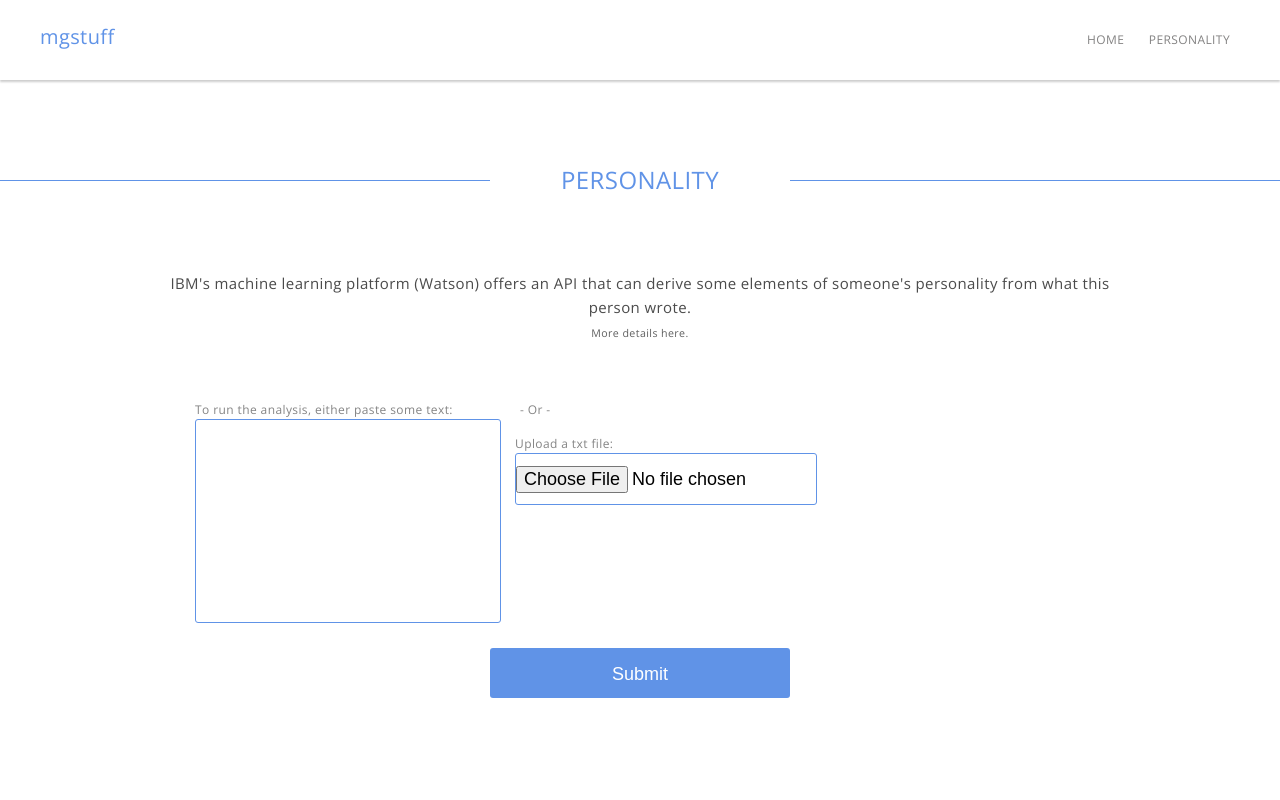
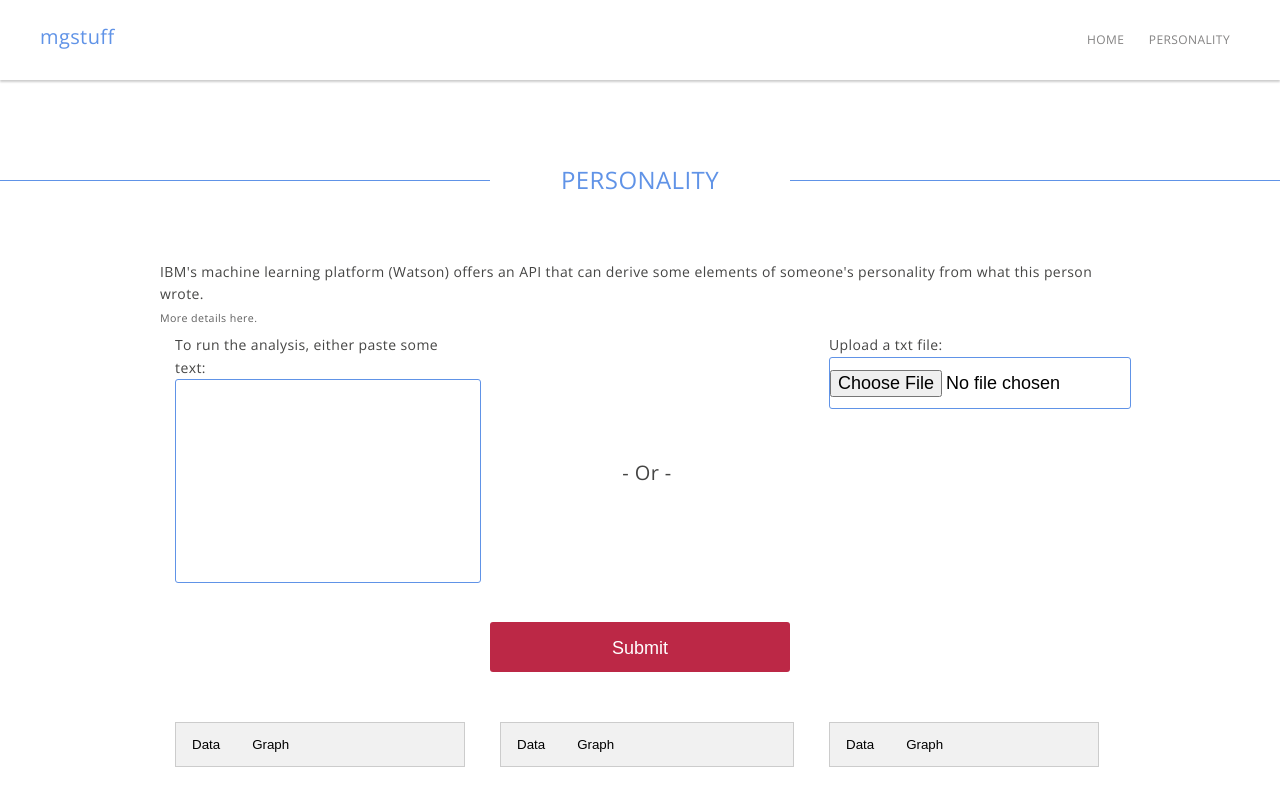
Before and after one commit to Grutin/mgstuff, a Flask app: template templates/personality.html in a window 1280 px wide. Run offline with Flask 2, Linux system fonts and the light colour scheme; the template is opened without the code that fills it, so the values that code supplies are empty; some libraries are stand-ins or nearby versions.

Commit message:
adding data into the tab menu

```diff
--- a/personality.py
+++ b/personality.py
@@ -18,7 +18,7 @@
     try:
         with open("testfile.txt","r") as f:
             r = requests.post(POST_URL, data=f, headers=headers)
-            if r.error is None and r.status_code == 200: #success
+            if r.status_code == 200: #success
                 print("success")
                 return r.text
             else:
--- a/static/css/style.css
+++ b/static/css/style.css
@@ -63,6 +63,12 @@
 	Responsive 3-column layout - outside of Treviso
 ******************************************************************/
 
+.pagewrap {
+    padding: 5px;
+	width: 960px;
+	margin: 20px auto;
+}
+
 .left-col {
 	width: 290px;
 	float: left;
@@ -74,16 +80,13 @@
 	float: left;
 	padding: 5px 15px;
 	margin: 0px 5px 5px 5px;
+
 }
 
 .right-col {
 	width: 270px;
 	padding: 5px 15px;
 	float: left;
-}
-footer {
-	clear: both;
-	padding: 0 15px;
 }
 
 /* for 980px or less */
@@ -288,6 +291,8 @@
 /******************************************************************
 	Main
 ******************************************************************/
+
+
 .content {
 	max-width: 960px;
 	width: 80%;
--- a/static/js/personality.js
+++ b/static/js/personality.js
@@ -21,13 +21,37 @@
     evt.currentTarget.className += " active";
 }
 
-// this handles the data display in Data tab of the result section
 
-function dataToTab(data_dict) {
+// writes data into the 3 columns and the data menu
+
+function dataToDataTab(data_dict) {
     document.addEventListener("DOMContentLoaded", function(event) {
+        main_categories = ["personality","values","needs"];
+        three_col = document.getElementById("col-container").children;
 
-    }
+        // iterate over the 3 columns / 3 main categories
+        for (i = 0; i<main_categories.length; i++ ) {
+
+            var new_ul = document.createElement("UL");
+            labels_list = returnLabelList(main_categories[i]);
+            // iterate over the labels
+            for (var j = 0; j < labels_list.length; j++) {
+                new_li = document.createElement("LI");
+                new_text_node = document.createTextNode(labels_list[j]);
+                new_li.appendChild(new_text_node);
+                new_sub_li = document.createElement("LI");
+                // the [1] below corresponds to getting percentiles instead of raw value.
+                new_sub_text_node = document.createTextNode(data_dict[main_categories[i]][1][j]);
+                new_sub_li.appendChild(new_sub_text_node);
+                new_li.appendChild(new_sub_li);
+                new_ul.appendChild(new_li);
+            }
+            three_col[i].children[1].appendChild(new_ul);
+        }
+
+    });
 }
+
 
 // this handles the chart display
 
@@ -43,20 +67,9 @@
         // iterate over the list of ids to build each chart
         for (var i=0; i < id_list.length; i++ ) {
 
-            labels_list = [];
+            // this switch helps build the list for labels of the chart (labels_list)
+            labels_list = returnLabelList(id_list[i]);
 
-            // this switch helps build the list for labels of the chart (labels_list)
-            switch(id_list[i]) {
-                case "personality": labels_list = ["openness","conscientiousness","extraversion","agreeableness","emotional_range"]; break;
-                case "needs": labels_list = ["challenge","closeness","curiosity","excitement","harmony","ideal","liberty","love","practicality","self_expression","stability","structure"];  break;
-                case "values": labels_list = ["conservation","openness_to_change","hedonism","self_enhancement","self_transcendence"];  break;
-                case "Openness": labels_list = ["adventurousness","artistic_interests","emotionality","imagination","intellect","liberalism"];  break;
-                case "Conscientiousness": labels_list = ["achievement_striving","cautiousness","dutifulness","orderliness","self_discipline","self_efficacy"];  break;
-                case "Extraversion": labels_list = ["activity_level","assertiveness","cheerfulness","excitement_seeking","outgoing","gregariousness"];  break;
-                case "Agreeableness": labels_list = ["altruism","cooperation","modesty","uncompromising","sympathy","trust"];  break;
-                case "Emotional_range": labels_list = ["anger","anxiety","depression","immoderation","self_consciousness","susceptible_to_stress"];  break;
-            }
-        // compile all the data in the tab
 
         // now compile all the data in the graph
 
@@ -86,6 +99,19 @@
         }
 
     });
+}
+
+function returnLabelList(parent_label) {
+    switch(parent_label) {
+        case "personality": return ["openness","conscientiousness","extraversion","agreeableness","emotional_range"]; break;
+        case "needs": return ["challenge","closeness","curiosity","excitement","harmony","ideal","liberty","love","practicality","self_expression","stability","structure"];  break;
+        case "values": return ["conservation","openness_to_change","hedonism","self_enhancement","self_transcendence"];  break;
+        case "Openness": return ["adventurousness","artistic_interests","emotionality","imagination","intellect","liberalism"];  break;
+        case "Conscientiousness": return ["achievement_striving","cautiousness","dutifulness","orderliness","self_discipline","self_efficacy"];  break;
+        case "Extraversion": return ["activity_level","assertiveness","cheerfulness","excitement_seeking","outgoing","gregariousness"];  break;
+        case "Agreeableness": return ["altruism","cooperation","modesty","uncompromising","sympathy","trust"];  break;
+        case "Emotional_range": return ["anger","anxiety","depression","immoderation","self_consciousness","susceptible_to_stress"];  break;
+    }
 }
 
 function checkButton() {
--- a/templates/personality.html
+++ b/templates/personality.html
@@ -12,6 +12,7 @@
    {% if dataFile != "none" %}
       <script>
           dataToChart({{ dataFile|tojson }});
+          dataToDataTab({{ dataFile|tojson }});
       </script>
    {% endif %}
 
@@ -27,21 +28,22 @@
 <!-- End Section Divider -->
 
 <div class="content" >
-     <p class="main dark-gray">IBM's machine learning platform (Watson) offers an API that can derive some elements of someone's personality from what this person wrote.
-         <br><a href="https://personality-insights-livedemo.mybluemix.net/">More details here.</a>
-    </p>
+     <h5>IBM's machine learning platform (Watson) offers an API that can derive some elements of someone's personality from what this person wrote.
+         <br>
+         <a href="https://personality-insights-livedemo.mybluemix.net/">More details here.</a>
+    </h5>
     <form action = "http://localhost:5000/personality" method = "POST" enctype = "multipart/form-data">
-        <div class="person">
+        <div>
             <div class="left-col">
-                <p>To run the analysis, either paste some text:</p>
+                <h5>To run the analysis, either paste some text:</h5>
                 <input name="paragraph_text" id="text_input_field" type="text" name="textField" />
             </div>
             <div class="middle-col">
-                <p>- Or -</p>
+                <h2 style="text-align:center; line-height:278px">- Or -</h2>
             </div>
             <div class="right-col">
-                <p>Upload a txt file:</p>
-                     <input type = "file" name = "file" id="fileItem" />
+                <h5>Upload a txt file:</h5>
+                     <input type = "file" name = "file" id="fileItem"  />
             </div>
         </div>
         <!-- Clear :) -->
@@ -55,36 +57,42 @@
 </div>
 
 
-<div class="content">
+<div class="content pagewrap" id="col-container">
     <!--only add content if the template received a file from the API-->
     {% if dataFile != "none" %}
     <!--The 3 columns-->
-    <div class="left-col">
-        {% for key, value in dataFile.items() %}
+    <div class="left-col" id="bigfive_col">
         <div class="tab">
           <button class="tablinks" onclick="openCity(event, 'Data')">Data</button>
           <button class="tablinks" onclick="openCity(event, 'Graph')">Graph</button>
         </div>
-        <div id="Data" class="tabcontent">
-             <ul>
-                <li>
-                    {{key}}
-                </li>
-                <li>
-                    {{value}}
-                </li>
-            </ul>
+        <div class="Data" class="tabcontent">
         </div>
-        <div id="Graph" class="tabcontent">
+        <div class="Graph" class="tabcontent">
         </div>
-        {% endfor %}
     </div>
-    <div class="middle-col">
-
+    <div class="middle-col" id="needs_col">
+        <div class="tab">
+          <button class="tablinks" onclick="openCity(event, 'Data')">Data</button>
+          <button class="tablinks" onclick="openCity(event, 'Graph')">Graph</button>
+        </div>
+        <div class="Data" class="tabcontent">
+        </div>
+        <div class="Graph" class="tabcontent">
+        </div>
     </div>
-    <div class="right-col">
-
+    <div class="right-col" id="values_col">
+        <div class="tab">
+          <button class="tablinks" onclick="openCity(event, 'Data')">Data</button>
+          <button class="tablinks" onclick="openCity(event, 'Graph')">Graph</button>
+        </div>
+        <div class="Data" class="tabcontent">
+        </div>
+        <div class="Graph" class="tabcontent">
+        </div>
     </div>
+</div>
+<div class="content pagewrap">
     <!--For graphs-->
 
         {% for key, value in dataFile.items() %}
```
Also changed, not shown: testfile.txt (+1 -1 lines).
